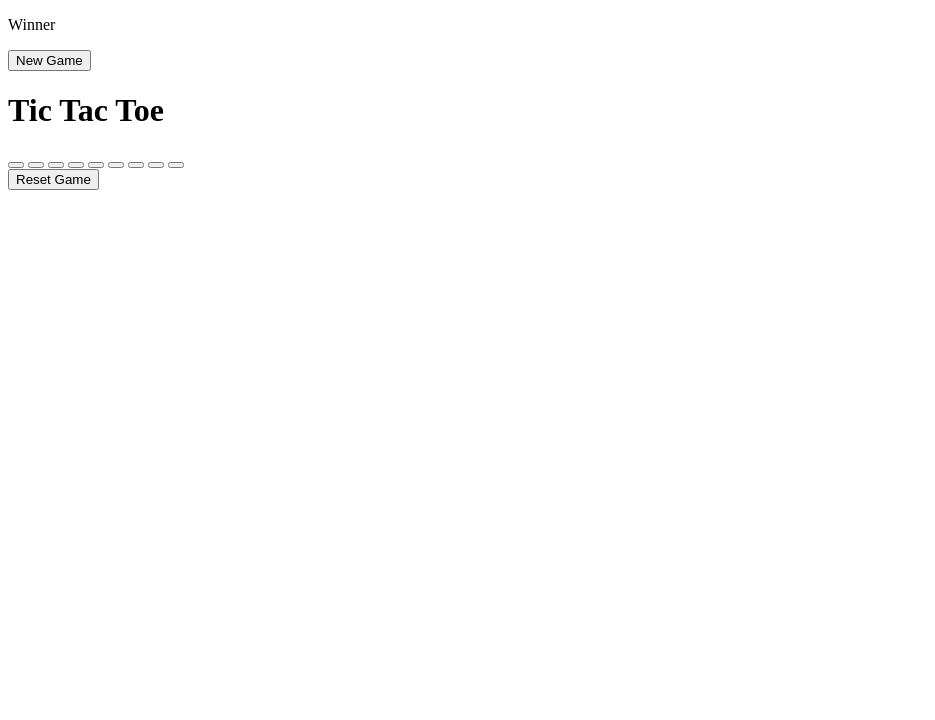
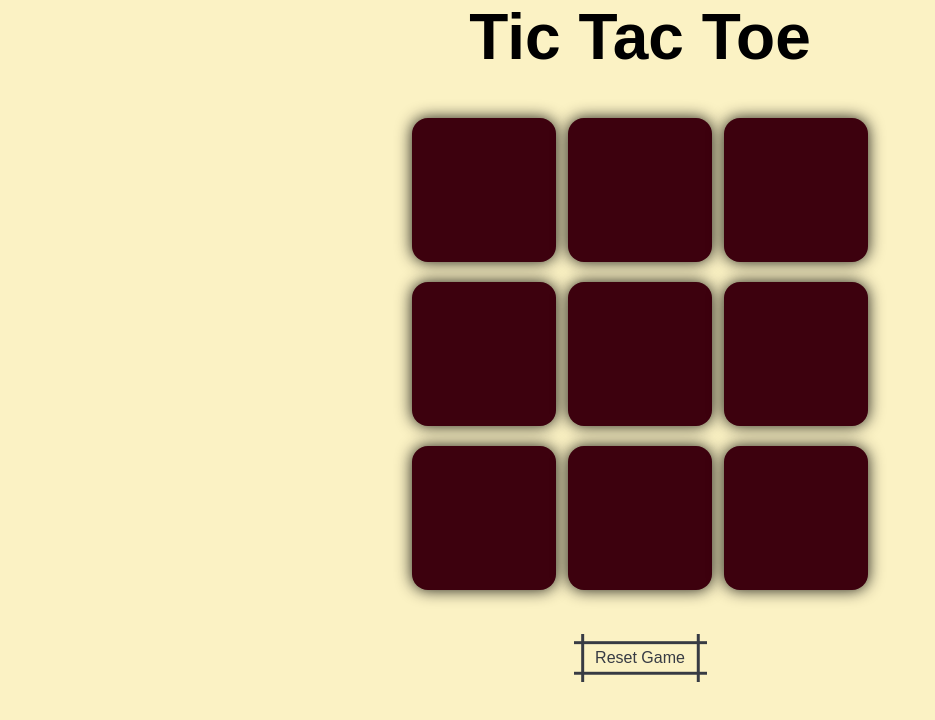
Before and after one commit to Ravandevil25/Tic-tac-toe, a plain HTML site: page index.html in a window 1280 px wide. Shown: the whole page, without its empty margins (0-935 px from the left). Drawn offline with Linux system fonts and the light colour scheme.

Commit message:
Update index.html

```diff
--- a/index.html
+++ b/index.html
@@ -4,7 +4,7 @@
     <meta charset="UTF-8">
     <meta name="viewport" content="width=device-width, initial-scale=1.0">
     <title>Tic Tac Toe</title>
-    <link rel="stylesheet" href="stylettt.css">
+    <link rel="stylesheet" href="style.css">
 </head>
 <body>
     <div class="msgcontainer hide">
@@ -28,6 +28,6 @@
         </div>
         <button id="reset">Reset Game</button>
     </main>
-    <script src="scriptttt.js"></script>
+    <script src="script.js"></script>
 </body>
 </html>
```
